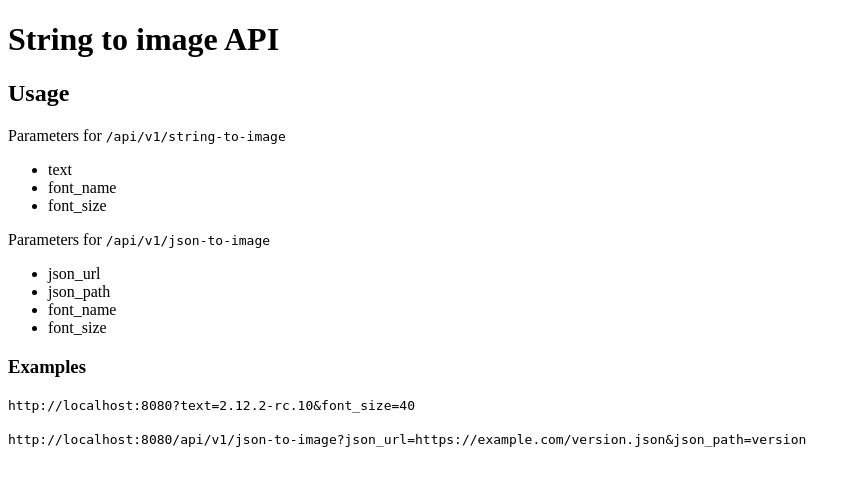
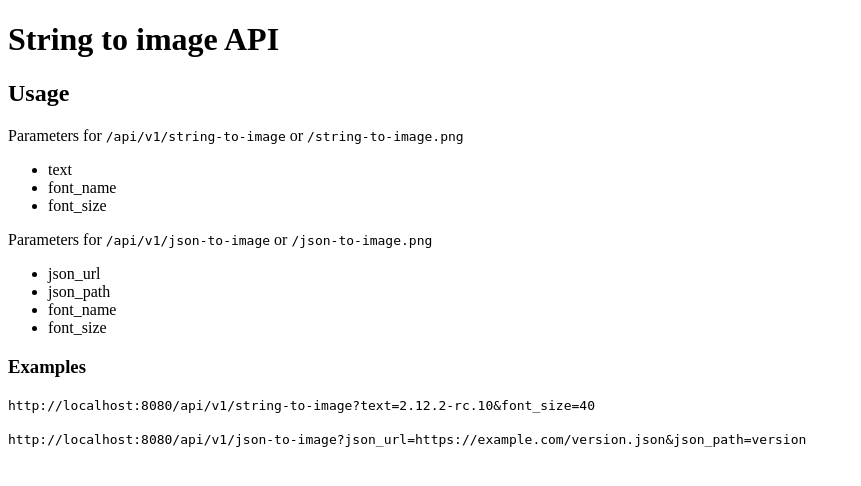
Before and after one commit to kwielo/string-to-image, a Python web app: template webapp/templates/index.html in a window 1280 px wide. Shown: the top 486 px of the page, without its empty margins (0-861 px from the left). Run offline with Jinja, Linux system fonts and the light colour scheme; the template is opened without the code that fills it, so the values that code supplies are empty.

Commit message:
fixed index

```diff
--- a/webapp/app.py
+++ b/webapp/app.py
@@ -10,6 +10,8 @@ logger = logging.getLogger(__name__)
 
 urls = (
     '/', 'index',
+    '/string-to-image.png',  'api_v1_string_to_image',
+    '/json-to-image.png', 'api_v1_json_to_image',
     '/api/v1/string-to-image',  'api_v1_string_to_image',
     '/api/v1/json-to-image', 'api_v1_json_to_image',
 )
--- a/webapp/templates/index.html
+++ b/webapp/templates/index.html
@@ -11,6 +11,7 @@
         <h2>Usage</h2>
         <p>
             Parameters for <code>/api/v1/string-to-image</code>
+            or <code>/string-to-image.png</code>
             <ul>
                 <li>text</li>
                 <li>font_name</li>
@@ -19,6 +20,7 @@
         </p>
         <p>
             Parameters for <code>/api/v1/json-to-image</code>
+            or <code>/json-to-image.png</code>
             <ul>
                 <li>json_url</li>
                 <li>json_path</li>
@@ -29,7 +31,7 @@
         <h3>Examples</h3>
         <p>
             <code>
-                http://localhost:8080?text=2.12.2-rc.10&font_size=40
+                http://localhost:8080/api/v1/string-to-image?text=2.12.2-rc.10&font_size=40
             </code>
         </p>
         <p>
```
